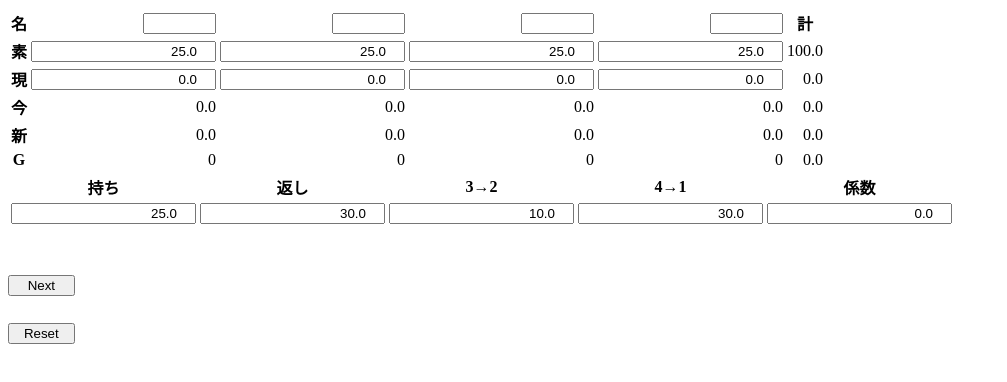
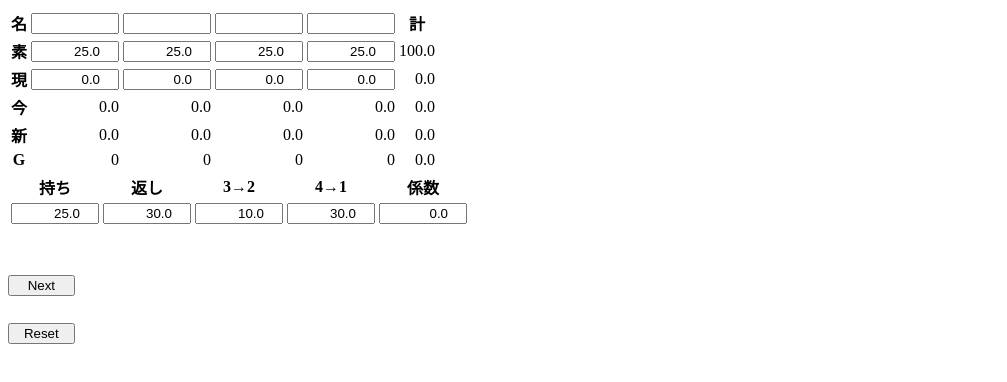
Before and after one commit to nao2c4/vs4, a plain HTML site: page index.html in a window 1280 px wide. Shown: the whole page, without its empty margins (0-1007 px from the left). Drawn offline with Linux system fonts and the light colour scheme.

Commit message:
サイズ変更

```diff
--- a/index.html
+++ b/index.html
@@ -20,6 +20,11 @@
             float: left;
             text-align: center;
             width: 5em
+        }
+
+        input[type=number],
+        input[type=text] {
+            width: 6em
         }
 
         .space {
--- a/script.js
+++ b/script.js
@@ -198,7 +198,7 @@ const createTable = nPlayers => {
                 ee = document.createElement('input');
                 ee.setAttribute('id', 'input-' + id + '-' + i);
                 ee.setAttribute('type', 'text');
-                ee.setAttribute('size', '6');
+                // ee.setAttribute('size', '6');
                 globalArr[index].push(ee)
 
             }
@@ -206,7 +206,9 @@ const createTable = nPlayers => {
                 ee = document.createElement('input');
                 ee.setAttribute('id', 'input-' + id + '-' + i);
                 ee.setAttribute('type', 'number');
-                ee.setAttribute('size', '6');
+                // ee.setAttribute('size', '6');
+                ee.setAttribute('min', '-9999.9');
+                ee.setAttribute('size', '9999.9');
                 ee.addEventListener('input', calc);
                 ee.addEventListener('change', format);
                 globalArr[index].push(ee)
```
